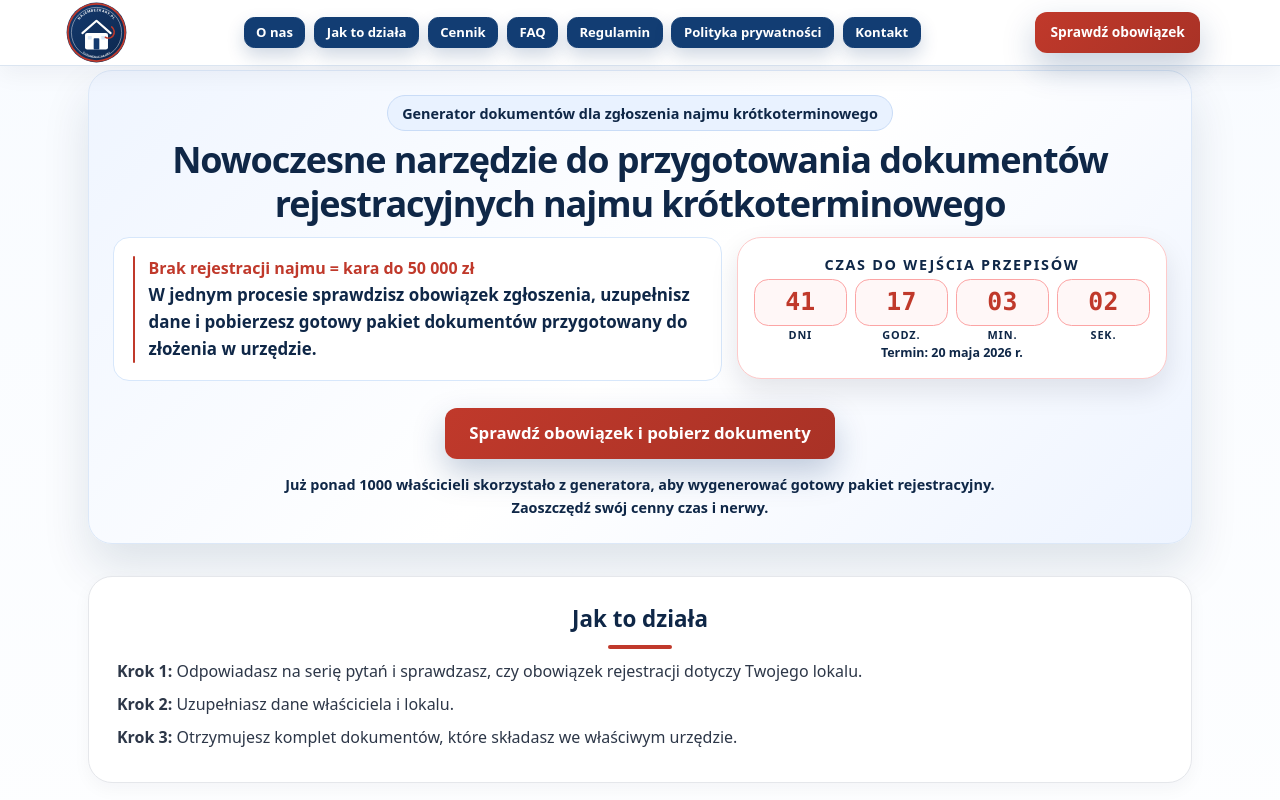
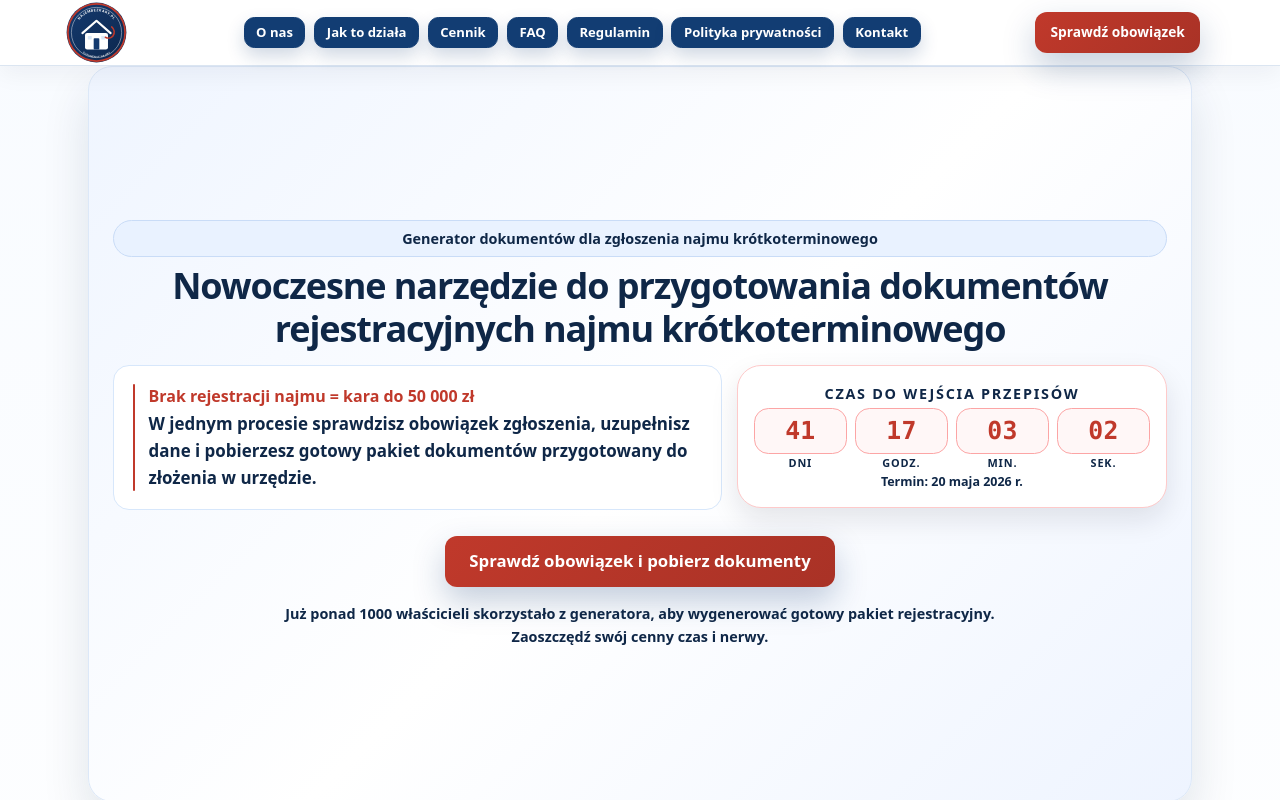
Before and after one commit to pawelklimankowicz-commits/najembezkary.pl, a Next.js app: page / in a window 1280 px wide. Shown: the top 800 px of the page. Built offline with nearby package versions, Linux system fonts and the light colour scheme; no server answers.

Commit message:
Home hero: fullscreen first section

```diff
--- a/src/app/globals.css
+++ b/src/app/globals.css
@@ -553,7 +553,7 @@ a:hover {
 .landing {
   max-width: 72rem;
   margin: 0 auto;
-  padding: 0.25rem 1.5rem 4.5rem;
+  padding: 0 1.5rem 4.5rem;
 }
 
 .hero {
@@ -1081,6 +1081,10 @@ body {
   padding: 1.5rem 1.5rem;
   box-shadow: 0 24px 48px rgba(12, 39, 72, 0.12);
   text-align: center;
+  min-height: calc(100vh - 4rem);
+  display: flex;
+  flex-direction: column;
+  justify-content: center;
 }
 
 .hero h1 {
```
